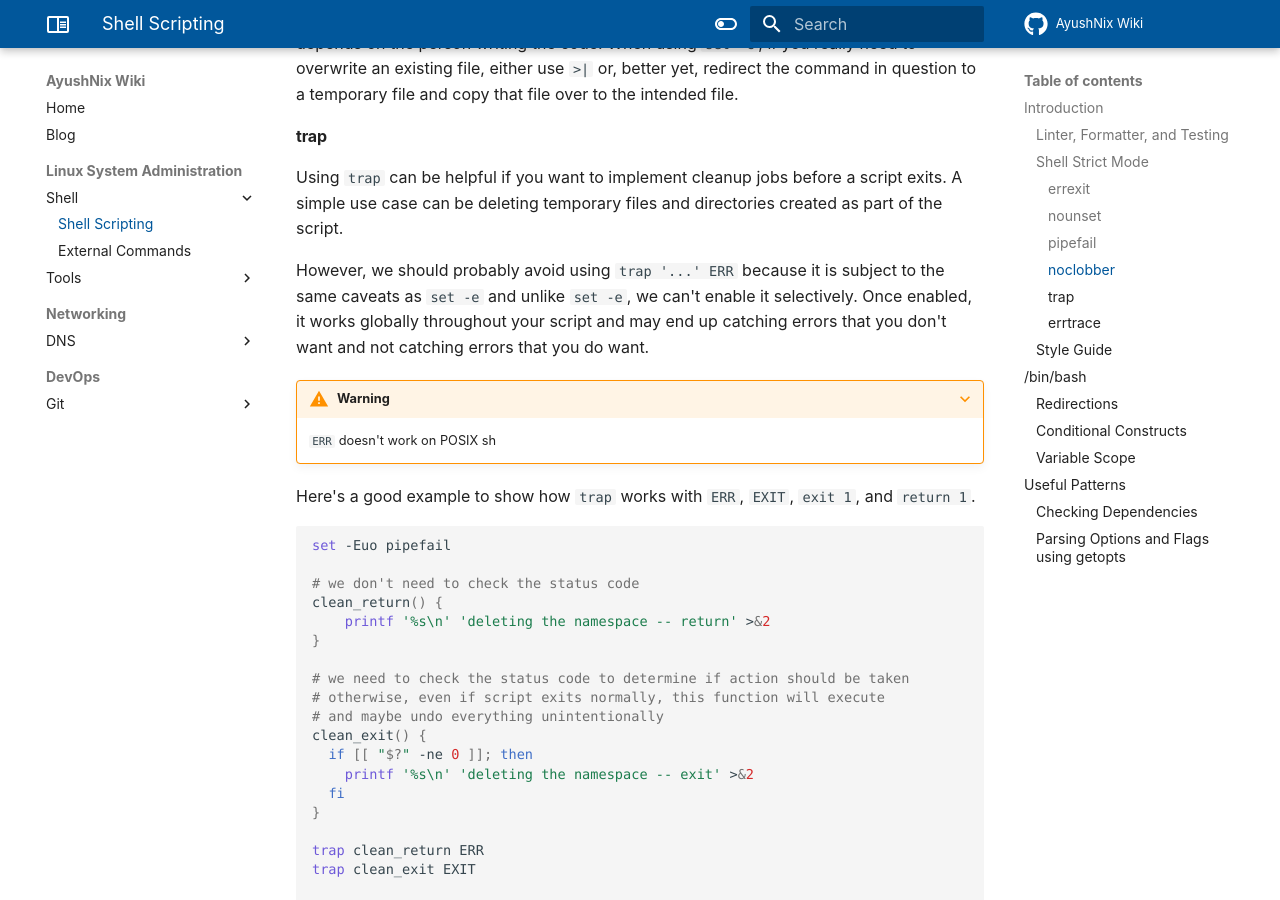
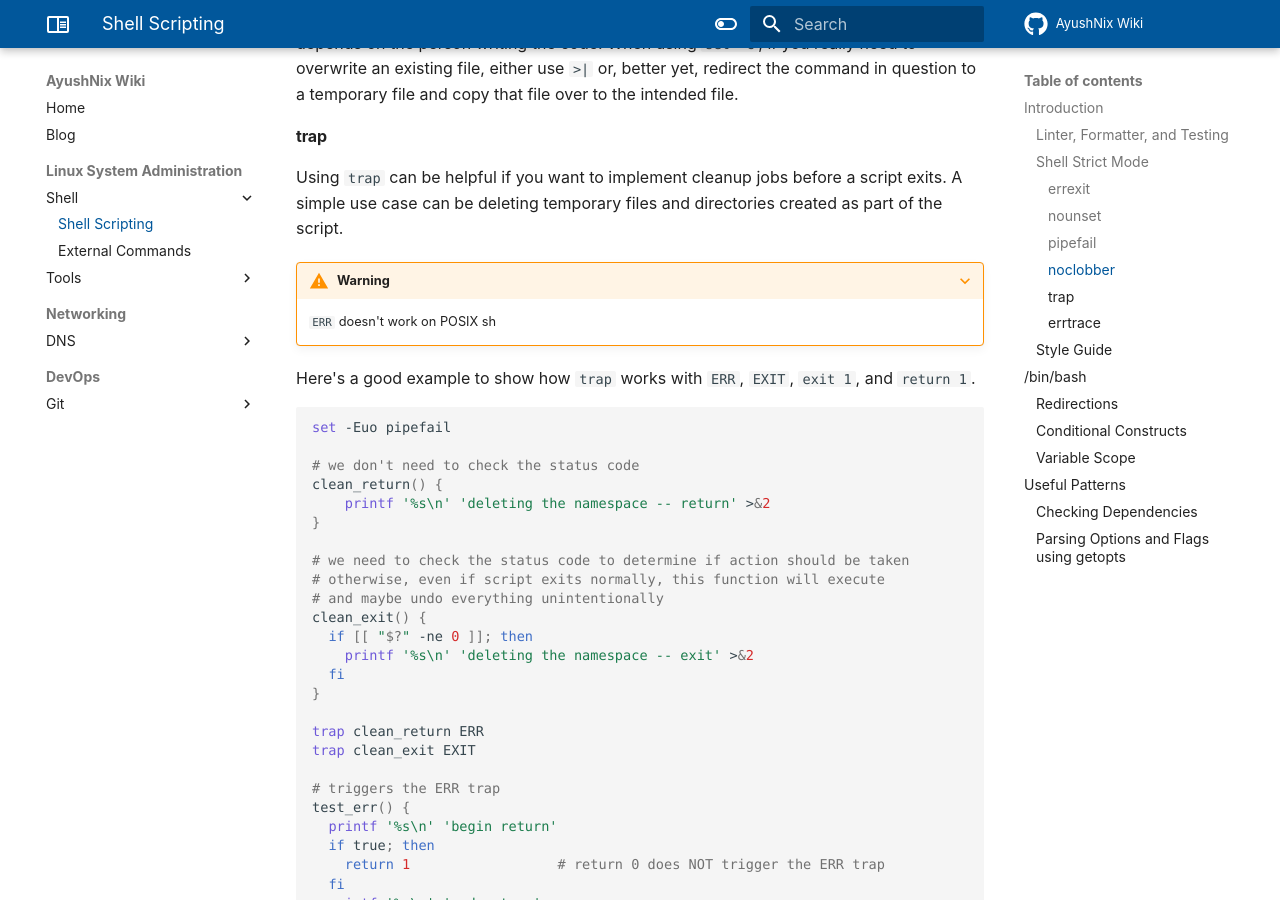
Before and after one commit to ayushnix/wiki, an MkDocs documentation site: the page built from docs/sysadmin/shell/scripting.md, in a window 1280 px wide and 900 px high, scrolled down 4396 px. Built offline with MkDocs 1.6.1 and Material for MkDocs 9.7.7, drawn with Linux system fonts in a browser that asks for light colours; comment, search, counter and statistics services are not loaded.

Commit message:
remove incorrect information about traps

```diff
--- a/docs/sysadmin/shell/scripting.md
+++ b/docs/sysadmin/shell/scripting.md
@@ -225,11 +225,6 @@ that file over to the intended file.
 
 Using `trap` can be helpful if you want to implement cleanup jobs before a script exits. A simple
 use case can be deleting temporary files and directories created as part of the script.
-
-However, we should probably avoid using `trap '...' ERR` because it is subject to the same caveats
-as `set -e` and unlike `set -e`, we can't enable it selectively. Once enabled, it works globally
-throughout your script and may end up catching errors that you don't want and not catching errors
-that you do want.
 
 ???+ warning
     `ERR` doesn't work on POSIX sh
```
